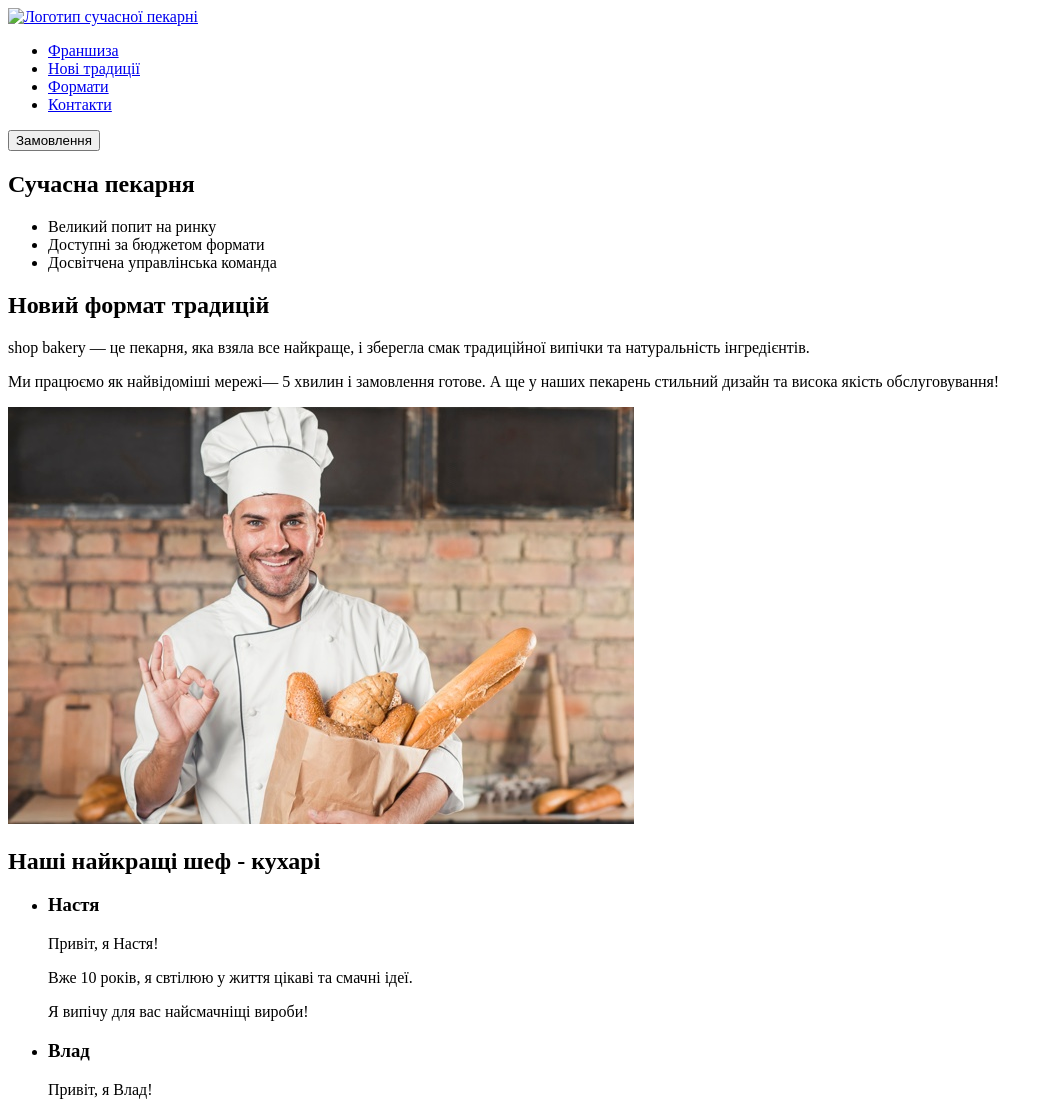
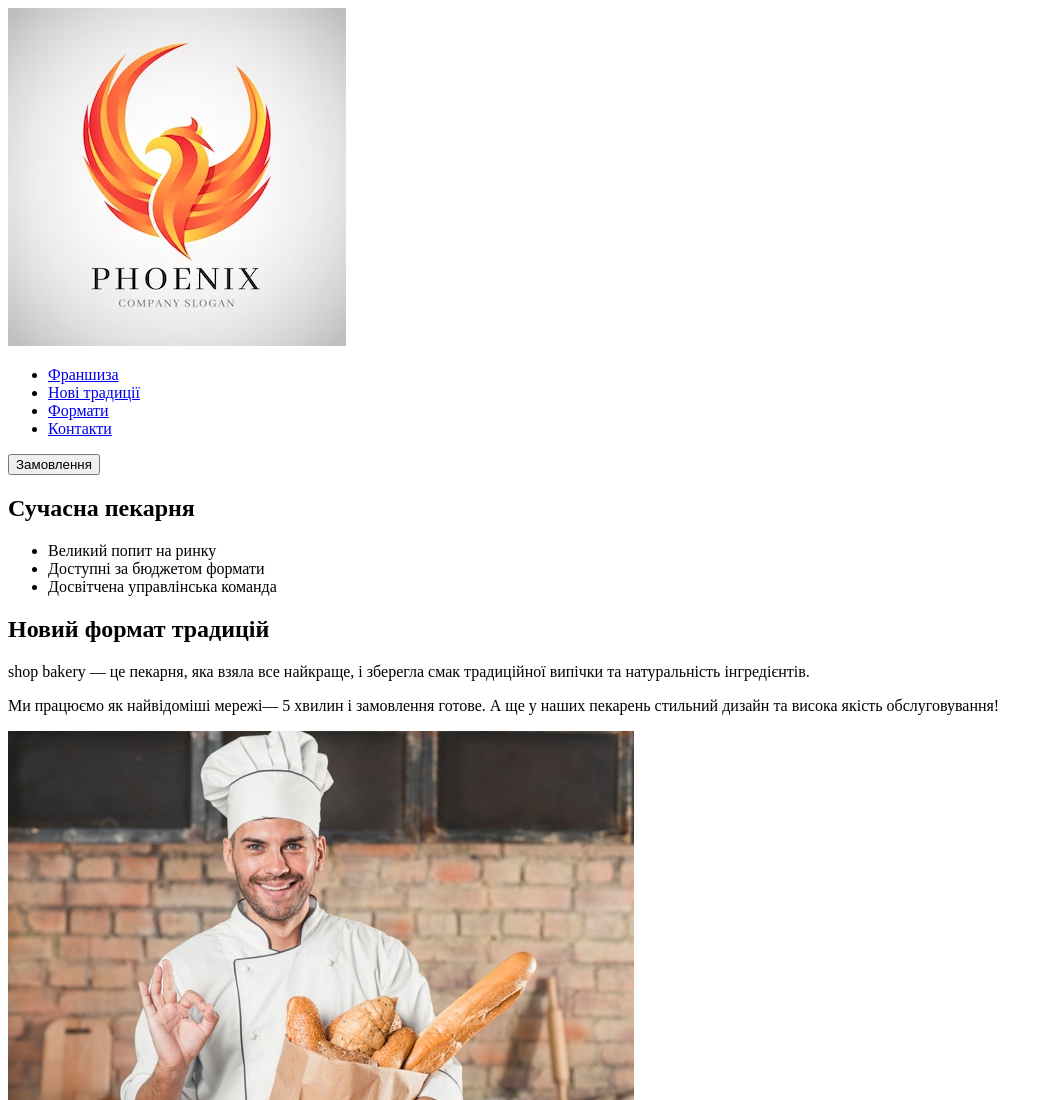
Before and after one commit to Shurpeta/Genius-3, a plain HTML site: page index.html in a window 1280 px wide. Shown: the top 1100 px of the page, without its empty margins (0-1053 px from the left). Drawn offline with Linux system fonts and the light colour scheme; files whose address does not match are found by name.

Commit message:
index.html

```diff
--- a/index.html
+++ b/index.html
@@ -9,7 +9,7 @@
     <header>
         <nav>
             <a href="#">
-              <img src="./img/phoenix-logo-concept_23-2148481929.avif" alt="Логотип сучасної пекарні">
+              <img src="phoenix-logo-concept_23-2148481929.avif" alt="Логотип сучасної пекарні">
             </a>
             <ul>
                 <li>
```
